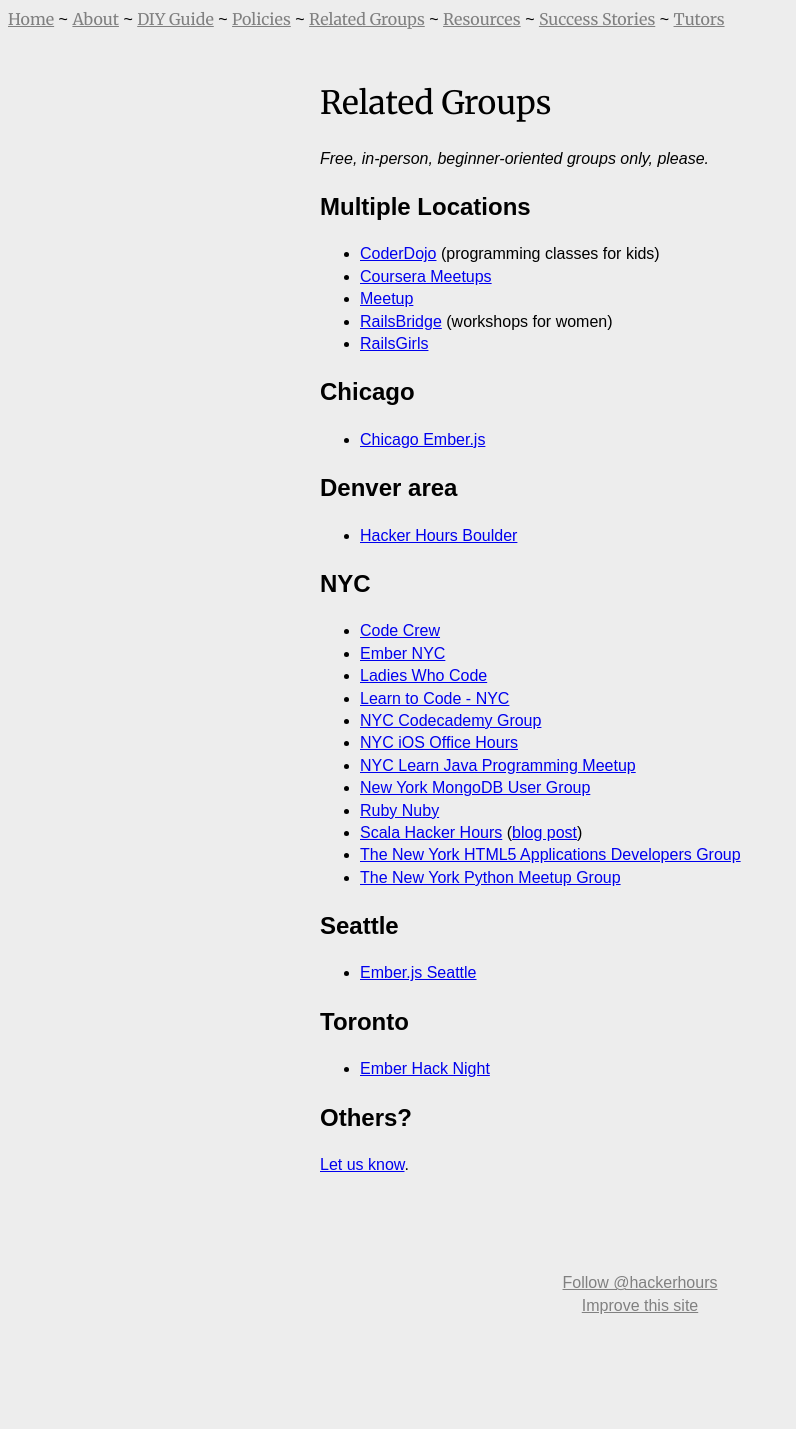
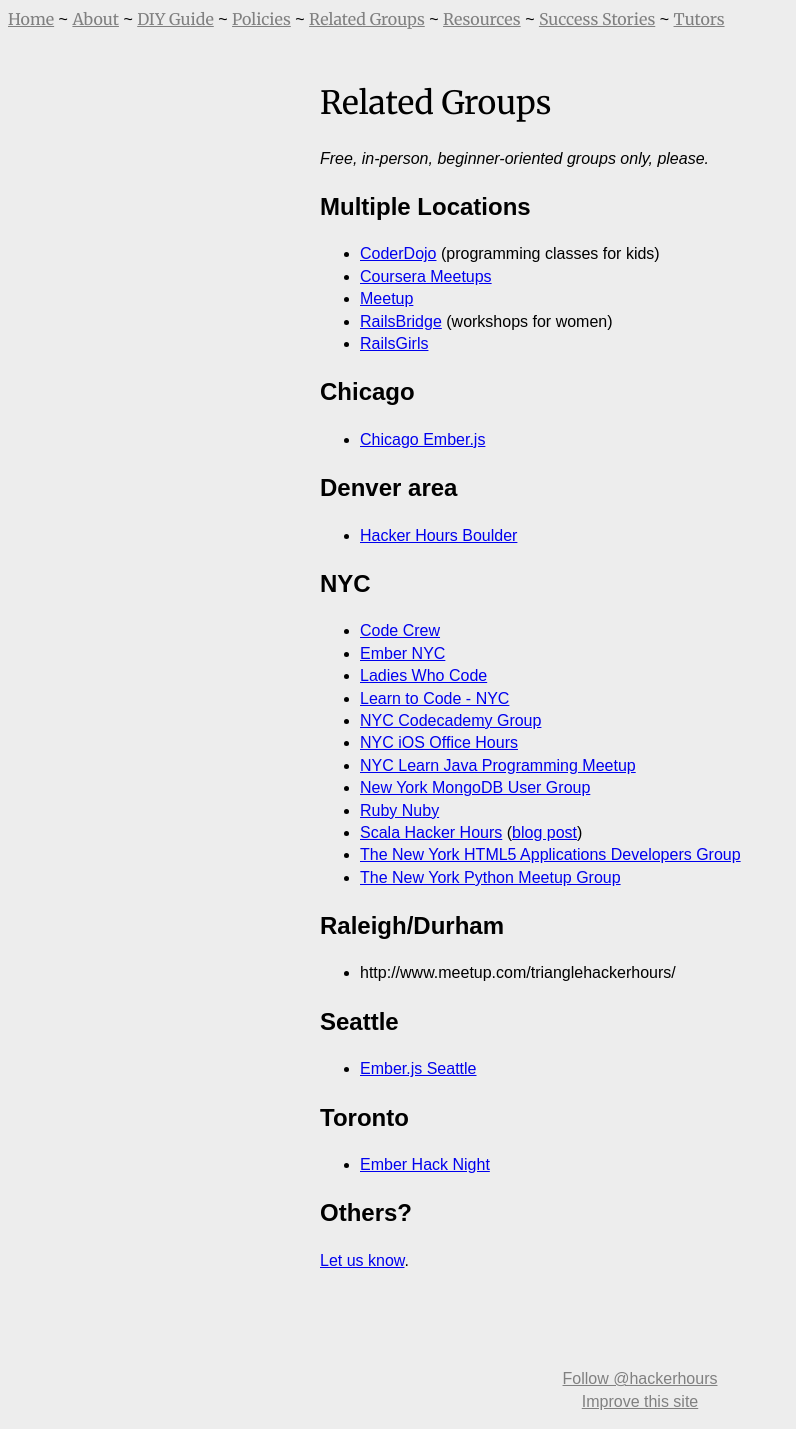
Before and after one commit to HackerHours/hackerhours.org, a Jekyll site: the page built from related-groups.md, in a window 1280 px wide. Shown: the whole page, without its empty margins (0-796 px from the left). Built offline with Jekyll 4.4.1, drawn with Linux system fonts in a browser that asks for light colours; nearby versions of some CDN libraries; some web fonts are replaced; Markdown is read by kramdown in place of the engine named in the settings; comment, search, counter and statistics services are not loaded; before the commit the page ends 1333 px from its top, so only the background shows below that.

Commit message:
add trianglehackerhours

```diff
--- a/related-groups.md
+++ b/related-groups.md
@@ -36,6 +36,10 @@
 * [The New York HTML5 Applications Developers Group](http://www.meetup.com/html5-app-developers/)
 * [The New York Python Meetup Group](http://www.meetup.com/nycpython/)
 
+## Raleigh/Durham
+
+* http://www.meetup.com/trianglehackerhours/
+
 ## Seattle
 
 * [Ember.js Seattle](http://www.meetup.com/Ember-js-Seattle-Meetup/)
```
